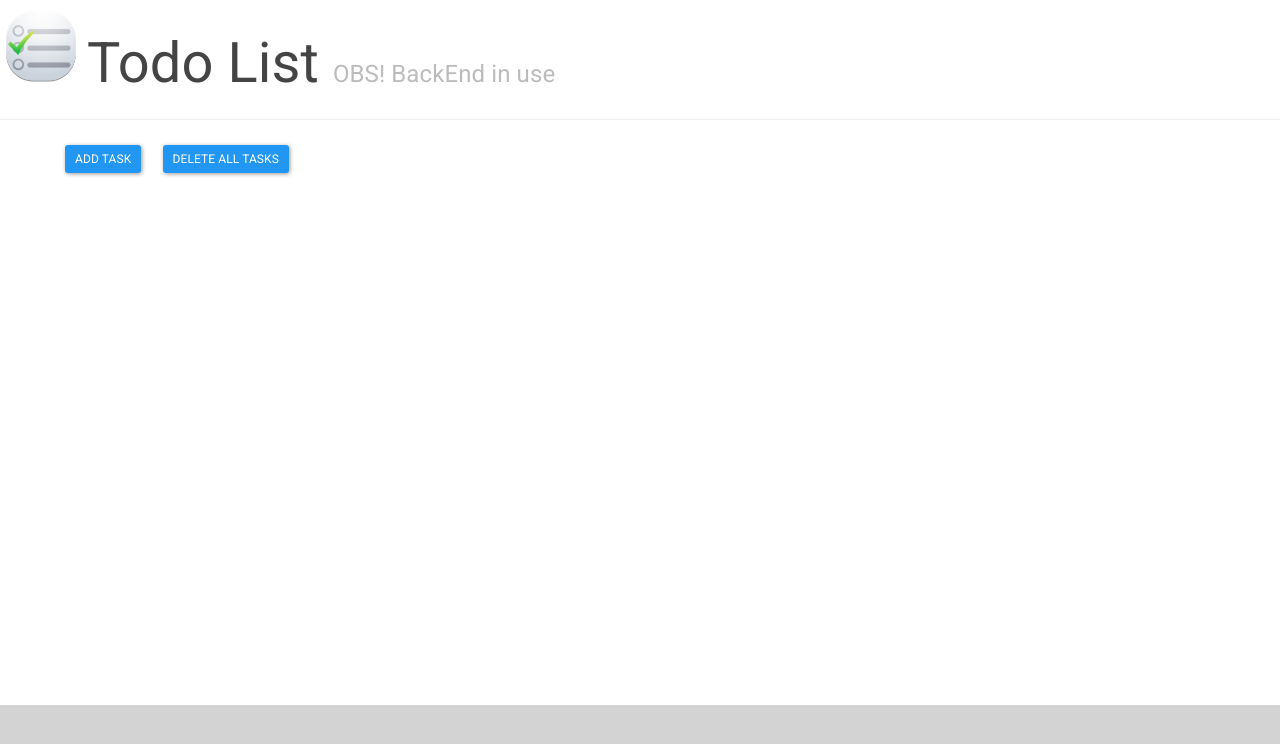
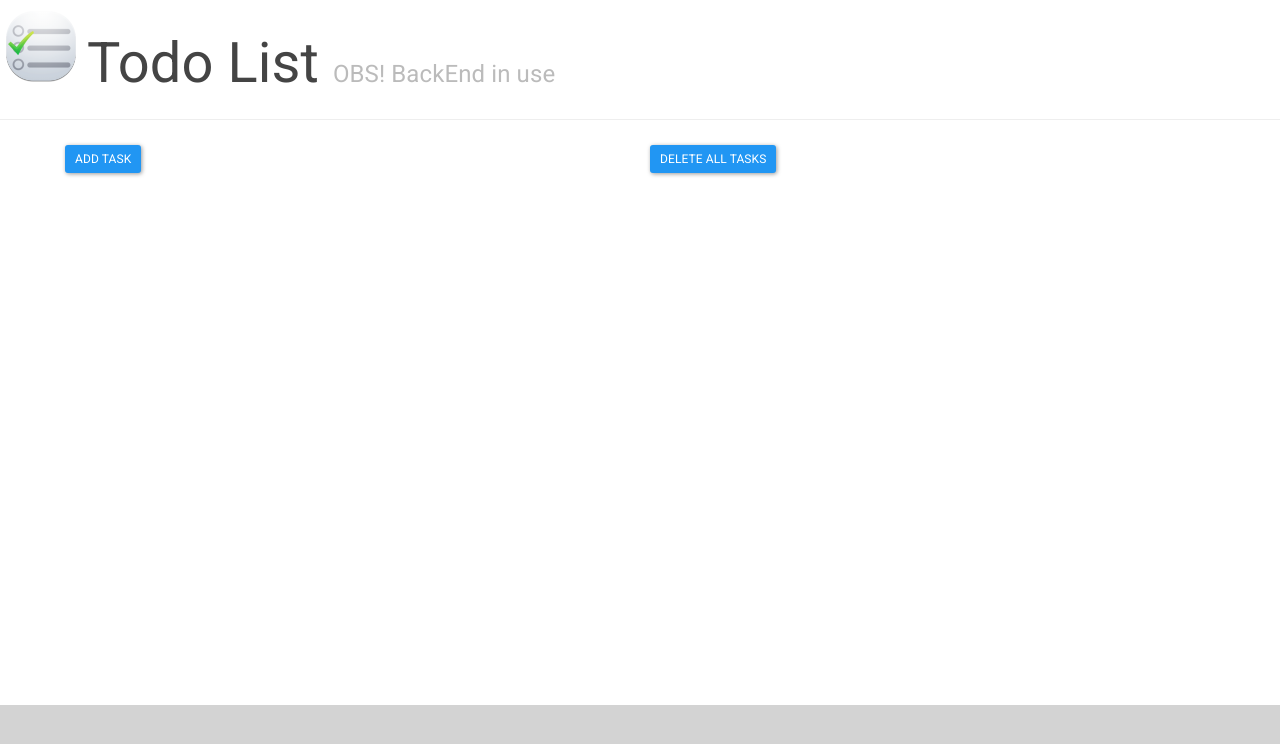
Before and after one commit to kocmoc1985/suw16b_v47_gr_uppg, a website: page www/index.html in a window 1280 px wide. Drawn offline with nearby package versions, Linux system fonts and the light colour scheme; files that its build step writes are made by us from their sources; no server answers.

Commit message:
v1.21 - AB

```diff
--- a/www/index.html
+++ b/www/index.html
@@ -22,11 +22,11 @@
         <div class="container">
             <div class="row row-thirty">
 
-                <div class="col-xs-1 col-sixty padding-none">
+                <div class="col-xs-6 col-sixty padding-none">
                     <a class="btn btn-primary btn-sm" href="#" data-toggle="modal" data-target="#gridSystemModalLabel" role="button" id="add-btn">Add task</a>
                 </div>
 
-                 <div class="col-xs-1 col-sixty padding-none">
+                 <div class="col-xs-6 col-sixty padding-none">
                     <a class="btn btn-primary btn-sm" href="#" data-toggle="modal" data-target="#alertDeleteAll" role="button" id="delete-all-btn">Delete all tasks</a>
                 </div>
 
--- a/www/js/main.js
+++ b/www/js/main.js
@@ -12,7 +12,7 @@ var FINGER_PRINT;
 function defineFingerPrint() {
     var client = new ClientJS();
     FINGER_PRINT = client.getFingerprint(); // Calculate Device/Browser Fingerprint
-//    alert(FINGER_PRINT);
+    console.log("fingerprint: " + FINGER_PRINT);
 }
 
 function go() {
```
